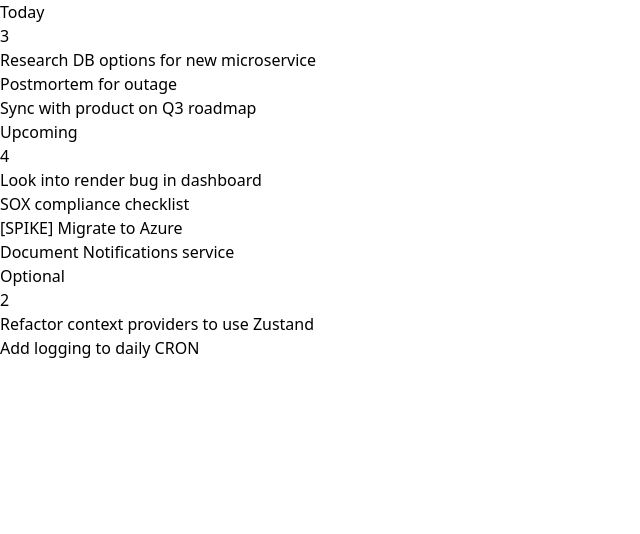
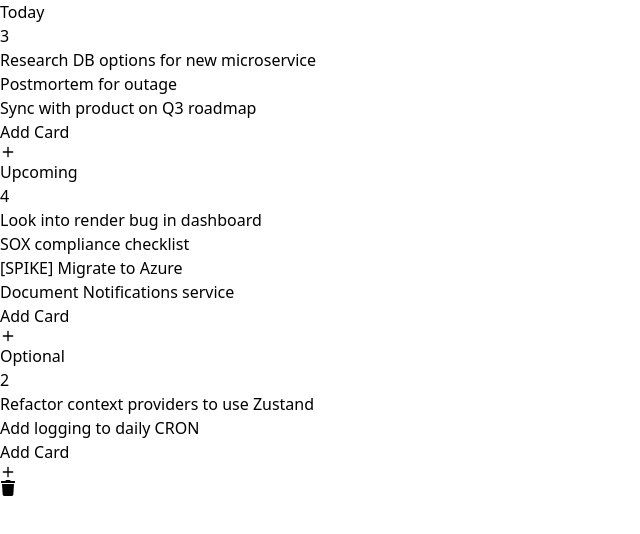
Before and after one commit to willrequaworrell/Klarr_Frontend, a React (Vite) app: page / in a window 1280 px wide. Shown: the top 534 px of the page, without its empty margins (0-640 px from the left). Built offline with nearby package versions, Linux system fonts and the light colour scheme.

Commit message:
now deleting and adding cards works. Working on indicator component dynamics. about 85% of the way to full functionality of app

```diff
--- a/package.json
+++ b/package.json
@@ -10,8 +10,10 @@
     "preview": "vite preview"
   },
   "dependencies": {
+    "framer-motion": "^11.7.0",
     "react": "^18.3.1",
-    "react-dom": "^18.3.1"
+    "react-dom": "^18.3.1",
+    "react-icons": "^5.3.0"
   },
   "devDependencies": {
     "@eslint/js": "^9.9.0",
--- /dev/null
+++ b/src/components/AddCard.tsx
@@ -0,0 +1,73 @@
+import React, { useState } from 'react'
+import { motion } from 'framer-motion'
+import { CardType } from '../util/Types'
+import { FiPlus } from 'react-icons/fi'
+
+interface AddCardType {
+    column: 'today' | 'upcoming' | 'optional'
+    setCards: React.Dispatch<React.SetStateAction<CardType[]>>
+}
+
+const AddCard = ({column, setCards}: AddCardType) => {
+    const [text, setText] = useState<string>("")
+    const [adding, setAdding] = useState<boolean>(false)
+
+    const handleSubmit = (e: React.FormEvent<HTMLFormElement>) => {
+        e.preventDefault()
+
+        if (!text.trim().length) return
+
+        const newCard: CardType = {
+            column: column,
+            title: text.trim(),
+            id: Math.random().toString()
+        }
+
+        setText("")
+        setAdding(false)
+        setCards(prev => [...prev, newCard] )
+    }
+
+    return (
+        <>
+            {adding
+            ?
+                <motion.form layout onSubmit={handleSubmit}>
+                    <textarea
+                        onChange={(e) => setText(e.target.value)}
+                        autoFocus
+                        placeholder='Add new task...'
+                        className='w-full p-3 text-sm border rounded border-violet-400 bg-violet-400/20 text-neutral-50 placeholder-violet-300 focus:outline-0'
+                    />
+                    <div className='flex items-center mt-1.5 justify-end gap-1.5'>
+                        <button
+                            type='button'
+                            onClick={() => setAdding(false)}
+                            className='px-3 py-1.5 text-xs text-neutral-400 transition-colors hover:text-neutral-50'
+                        >
+                            Close
+                        </button>
+                        <button
+                            type="submit"
+                            className='flex items-center gap-1.5 px-3 py-1.5 text-xs text-neutral-950 rounded bg-neutral-50 transition-colors hover:text-neutral-50'
+                        >
+                            <span>Add</span>
+                            <FiPlus/>
+                        </button>
+                    </div>
+                </motion.form>
+            :
+                <motion.button
+                    layout
+                    onClick={() => setAdding(true)}
+                    className='flex w-full items-center gap-1.5 px-3 py-1.5 text-xs text-neutral-400 transition-colors hover:text-neutral-50'
+                >
+                    <span>Add Card</span>
+                    <FiPlus/>
+                </motion.button>
+            }
+        </>
+    )
+}
+
+export default AddCard
--- a/src/components/Board.tsx
+++ b/src/components/Board.tsx
@@ -2,6 +2,7 @@ import { useState } from "react"
 import Column from "./Column"
 import { DEFAULT_CARDS } from "../util/DummyData"
 import { CardType } from "../util/Types"
+import DeleteArea from "./DeleteArea"
 
 
 
@@ -31,6 +32,7 @@ const Board = () => {
                 cards={cards}
                 setCards={setCards}
             />
+            <DeleteArea setCards={setCards}/>
 
         </div>
     )
--- a/src/components/Card.tsx
+++ b/src/components/Card.tsx
@@ -1,14 +1,27 @@
+import { motion } from "framer-motion"
 import { CardType } from "../util/Types"
+import DropIndicator from "./DropIndicator"
 
-const Card = ({title, id, column}: CardType) => {
+interface DraggableCardType extends CardType {
+    handleDragStart: (e: React.DragEvent<HTMLDivElement>, card: CardType) => void;
+}
+
+
+const Card = ({title, id, column, handleDragStart}: DraggableCardType) => {
+
+
     return (
     <>
-        <div
+        <DropIndicator beforeId={id} column={column}/>
+        <motion.div
+            layout
+            layoutId={id}
             draggable
             className="p-3 border rounded cursor-grab border-neutral-700 bg-neutral-800 active:cursor-grabbing"
+            onDragStart={(e: any) => handleDragStart(e as React.DragEvent<HTMLDivElement>, {title, id, column})}
         >
             <p className="text-sm text-neutral-100">{title}</p>
-        </div>
+        </motion.div>
     </>
     )
 }
--- a/src/components/Column.tsx
+++ b/src/components/Column.tsx
@@ -1,18 +1,72 @@
 import React, { useState } from "react"
 import { CardType } from "../util/Types"
 import Card from "./Card"
+import DropIndicator from "./DropIndicator"
+import AddCard from "./AddCard"
 
 interface ColumnProps {
     title: string
     headingColor: string
-    column: string
+    column: 'today' | 'upcoming' | 'optional'
     cards: CardType[]
     setCards: React.Dispatch<React.SetStateAction<CardType[]>>
 }
 
 
 const Column = ({title, headingColor, column, cards, setCards}: ColumnProps) => {
-    const [active, setActive] = useState<boolean>(!false)
+    const [active, setActive] = useState<boolean>(false)
+
+    const getIndicators = () => {
+        return Array.from(document.querySelectorAll(`[data-column="${column}"]`)) as HTMLElement[]
+    }
+
+    const getNearestIndicator = (e: React.DragEvent, indicators: HTMLElement[]) => {
+        const DISTANCE_OFFSET = 50
+
+        const nearest = indicators.reduce(
+            (closest, child) => {
+                const box = child.getBoundingClientRect()
+                const offset = e.clientY - (box.top + DISTANCE_OFFSET)
+
+                if (offset < 0 && offset > closest.offset) {
+                    return {offset: offset, element: child}
+                } else {
+                    return closest
+                }
+            },
+            {
+                offset: Number.NEGATIVE_INFINITY,
+                element: indicators[indicators.length - 1]
+            }
+        )
+
+        return nearest
+    }
+
+    const highlightIndicators = (e: React.DragEvent) => {
+        const indicators = getIndicators()
+        const nearestIndicator = getNearestIndicator(e, indicators)
+        nearestIndicator.element.style.opacity = "1"
+    }
+
+    const handleDragStart = (e: React.DragEvent, card: CardType) => {
+        e.dataTransfer.setData("cardId", card.id)
+    }
+
+    const handleDragOver = (e: React.DragEvent) => {
+        e.preventDefault()
+        highlightIndicators(e)
+        setActive(true)
+    }
+
+    const handleDragLeave = () => {
+        setActive(false)
+    }
+
+    const handleDrop = () => {
+        setActive(false)
+    }
+
 
     const filteredCards = cards.filter(c => c.column === column)
 
@@ -24,10 +78,23 @@ const Column = ({title, headingColor, column, cards, setCards}: ColumnProps) =>
                 </h3>
                 <span className="text-sm rounded text-neutral-400">{filteredCards.length}</span>
             </div>
-            <div className={`h-full w-full transition-colors ${active ? "bg-neutral-800/50" : "bg-neutral-800/0"}`}>
-                {filteredCards.map(c => {
-                    return <Card key={c.id} {...c}/>
-                })}
+            <div
+                onDragOver={handleDragOver}
+                onDragLeave={handleDragLeave}
+                onDrop={handleDrop}
+                className={`h-full w-full transition-colors ${active ? "bg-neutral-800/50" : "bg-neutral-800/0"}`}
+            >
+                    {filteredCards.map(c => {
+                        return (
+                            <Card
+                                key={c.id}
+                                {...c}
+                                handleDragStart={handleDragStart}
+                            />
+                        )
+                    })}
+                    <DropIndicator beforeId={"-1"} column={column}/>
+                    <AddCard column={column} setCards={setCards}/>
             </div>
         </div>
     )
--- /dev/null
+++ b/src/components/DeleteArea.tsx
@@ -0,0 +1,52 @@
+import React, { useState } from "react"
+import { CardType } from "../util/Types"
+import { FaFire, FaTrash } from "react-icons/fa"
+
+
+interface DeleteAreaType {
+  setCards: React.Dispatch<React.SetStateAction<CardType[]>>
+}
+
+
+const DeleteArea = ({setCards}: DeleteAreaType) => {
+	const [active, setActive] = useState<boolean>(false)
+
+	const handleDragOver = (e: React.DragEvent) => {
+		e.preventDefault()
+		setActive(true)
+	}
+
+	const handleDragLeave = () => {
+		setActive(false)
+	}
+
+	const handleDrop = (e: React.DragEvent) => {
+		const cardId = e.dataTransfer.getData("cardId")
+		setCards(prev => prev.filter((card) => card.id !== cardId))
+		setActive(false)
+
+	}
+
+
+    return (
+		<div
+			className={`mt-10 grid h-56 w-56 shrink-0 place-content-center rounded border text-3xl
+				${active
+					? "border-red-800 bg-red-800/20 text-red-500"
+					: "border-neutral-500 bg-neutral-500/20 text-neutral-500"
+				}`
+			}
+			onDragOver={handleDragOver}
+			onDragLeave={handleDragLeave}
+			onDrop={handleDrop}
+		>
+			{active
+			? <FaFire className="animate-bounce"/>
+			: <FaTrash/>
+			}
+
+		</div>
+    )
+}
+
+export default DeleteArea
--- /dev/null
+++ b/src/components/DropIndicator.tsx
@@ -0,0 +1,17 @@
+interface DropIndicatorType {
+    beforeId: string
+    column: string
+}
+
+const DropIndicator = ({beforeId, column}: DropIndicatorType) => {
+    return (
+        <div
+            className='my-0.5 h-0.5 w-full bg-violet-400 opacity-0'
+            data-before={beforeId || "-1"}
+            data-column={column}
+        />
+
+    )
+}
+
+export default DropIndicator
```
Also changed, not shown: 1 other file (tests, documents, lock files or other folders).
